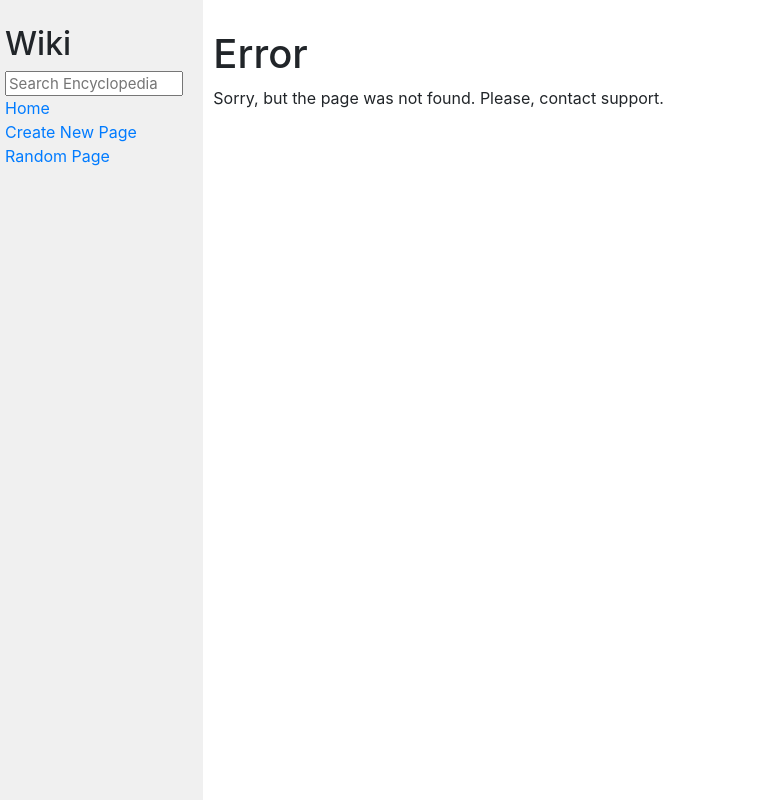
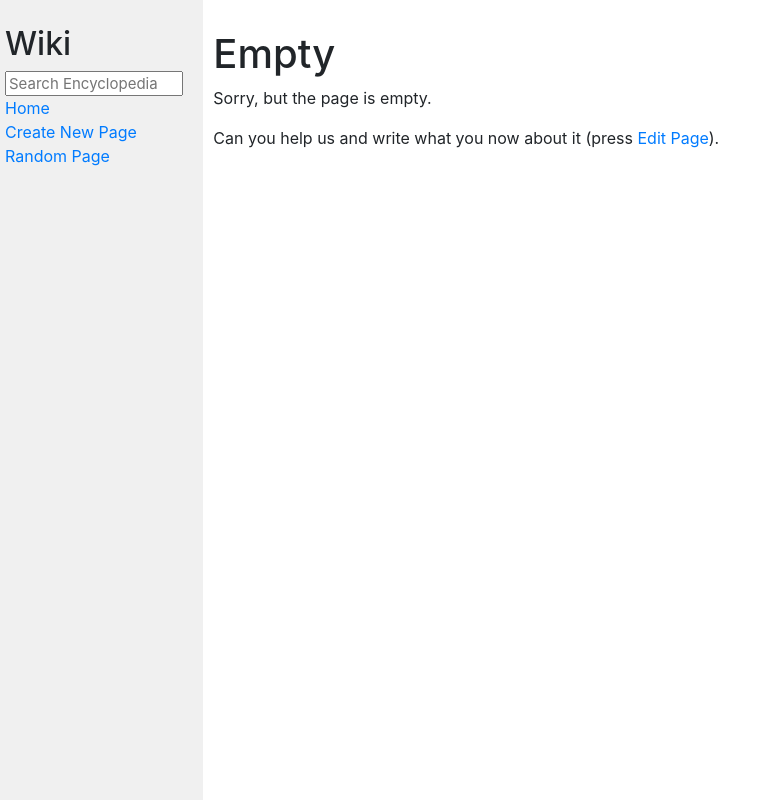
Before and after one commit to SylarK/wiki_pj1, a Django app: page /wiki/1 in a window 1280 px wide. Shown: the whole page, without its empty margins (0-771 px from the left). Run offline with Django 3.2, Linux system fonts and the light colour scheme; some libraries are stand-ins or nearby versions.

Commit message:
The last function (def edit page) it's working! Now, i'll start change the stylesheet

```diff
--- a/wiki/encyclopedia/templates/encyclopedia/entry.html
+++ b/wiki/encyclopedia/templates/encyclopedia/entry.html
@@ -15,10 +15,12 @@
 
     {% if content != "" %}
         {{ content | safe}}
+        <a class="btn btn-dark" href="{% url 'edit' title %}">Edit Page</a>
 
     {% else %}
-        <h1>Error</h1>
-        <p id="content_error">Sorry, but the page was not found. Please, contact support.</p>
+        <h1>Empty</h1>
+        <p id="content_error">Sorry, but the page is empty.</p>
+            <p>Can you help us and write what you now about it (press <a href="{% url 'edit' title %}">Edit Page<a>).</p>
     {% endif %}
 
 {% endblock %}
--- a/wiki/encyclopedia/urls.py
+++ b/wiki/encyclopedia/urls.py
@@ -7,5 +7,6 @@ urlpatterns = [
     path("wiki/<str:title>", views.entry, name="entry"),
     path("random", views.random, name="random"),
     path("search/<str:query>", views.search, name="search"),
-    path("new", views.new, name="new")
+    path("new", views.new, name="new"),
+    path("edit/<str:query>", views.edit, name="edit")
 ]
--- a/wiki/encyclopedia/views.py
+++ b/wiki/encyclopedia/views.py
@@ -7,6 +7,7 @@ from . import util
 
 from random import choice
 import markdown2
+import os
 
 #
 
@@ -95,3 +96,23 @@ def new(request):
                 "title":title
 
             }))
+
+def edit(request, query):
+
+    if request.method=="GET":
+        content = util.get_entry(query)
+        return render(request, "encyclopedia/edit.html", {
+
+                "title":query,
+                "text":content
+
+            })
+    else:
+        title = request.POST['title_page']
+        content = request.POST['text_page']
+        util.save_entry(title, content)
+        return redirect(reverse("entry", kwargs={
+
+                "title":title
+
+            }))
```
Also changed, not shown: wiki/encyclopedia/templates/encyclopedia/edit.html (added, +23 -0 lines), wiki/entries/Piython.md (added, +1 -0 lines), wiki/entries/Piython2.md (added, +1 -0 lines).
